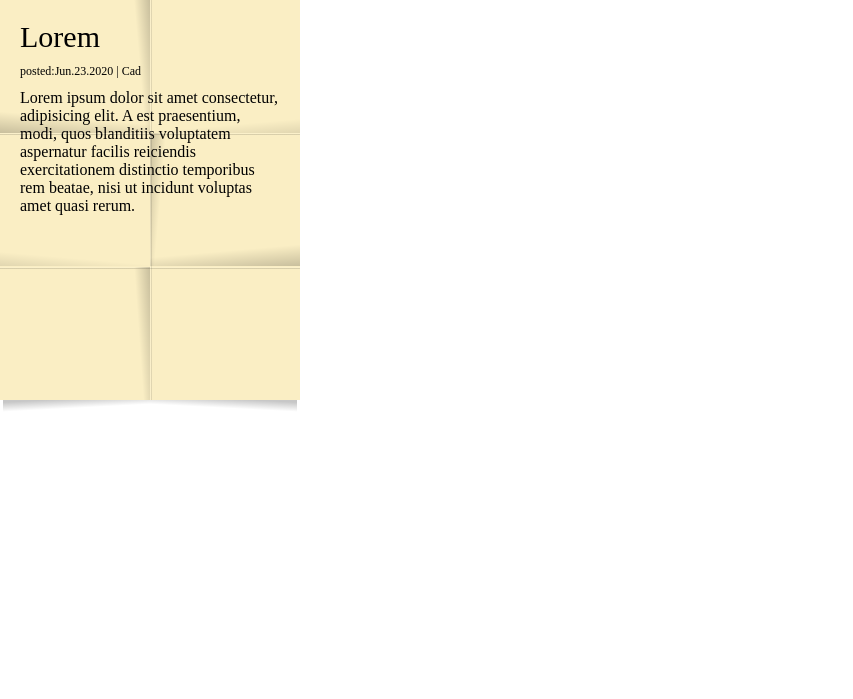
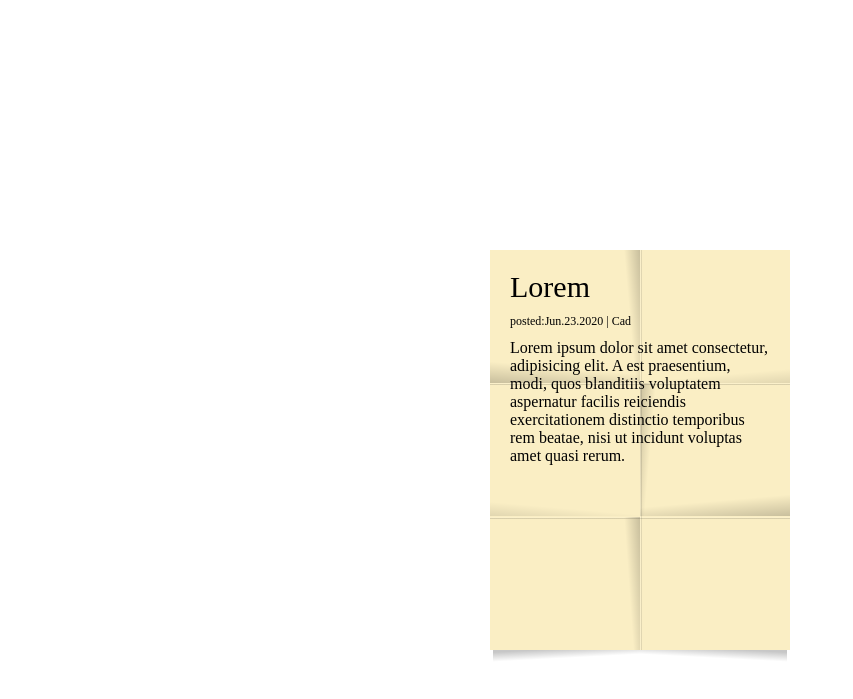
Before and after one commit to catx1726/Bingo-CSS, a Jekyll site: the page 6M/paper_fold_effect.html, which Jekyll copies as it is, in a window 1280 px wide. Shown: the top 699 px of the page, without its empty margins (0-853 px from the left). Built offline with Jekyll 4.4.1, drawn with Linux system fonts in a browser that asks for light colours; some web fonts are replaced.

Commit message:
color.css

```diff
--- a/6M/paper_fold_effect.html
+++ b/6M/paper_fold_effect.html
@@ -96,7 +96,7 @@
     </style>
   </head>
   <body>
-    <main class="paperFold_container m-flex flex-x-center flex-y-center">
+    <main class="paperFold_container m-flex flex-jc-center flex-an-center">
       <div class="paperItem">
         <div class="article_container">
           <div class="article_title">Lorem</div>
```
